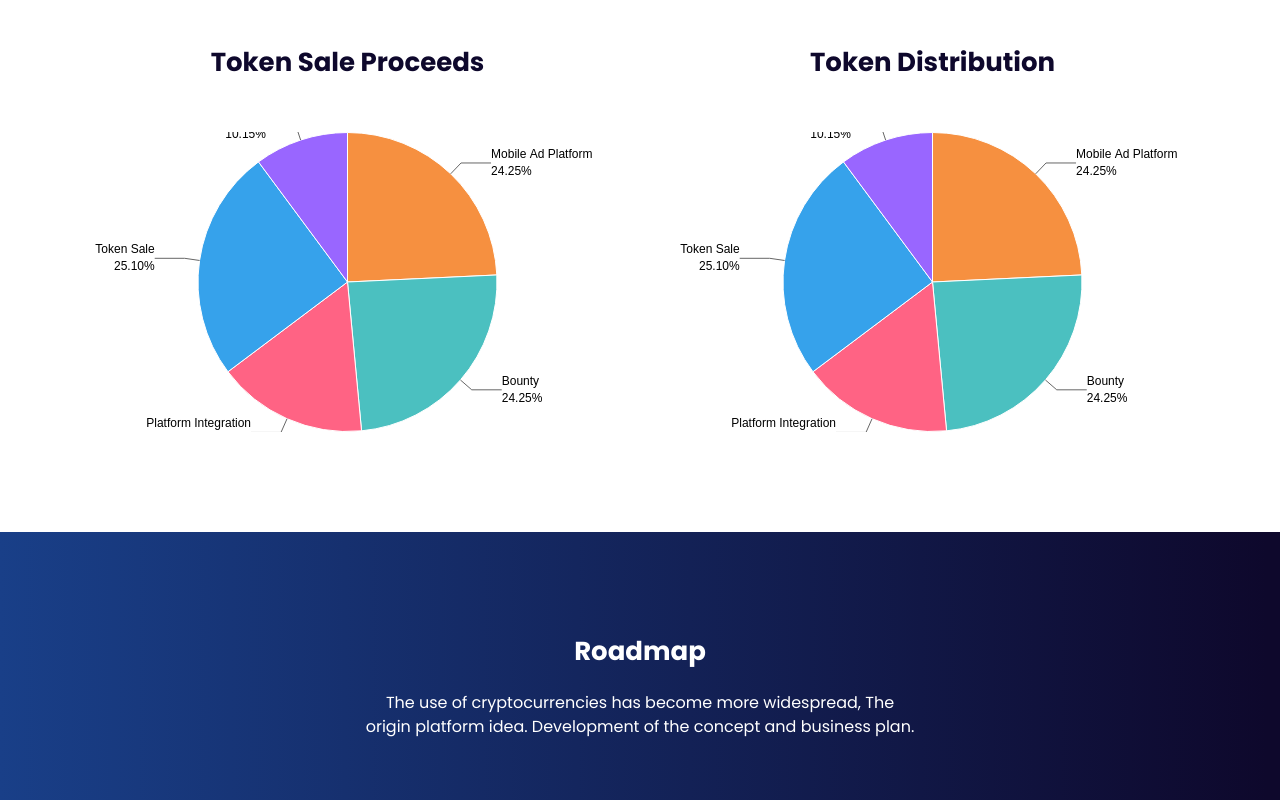
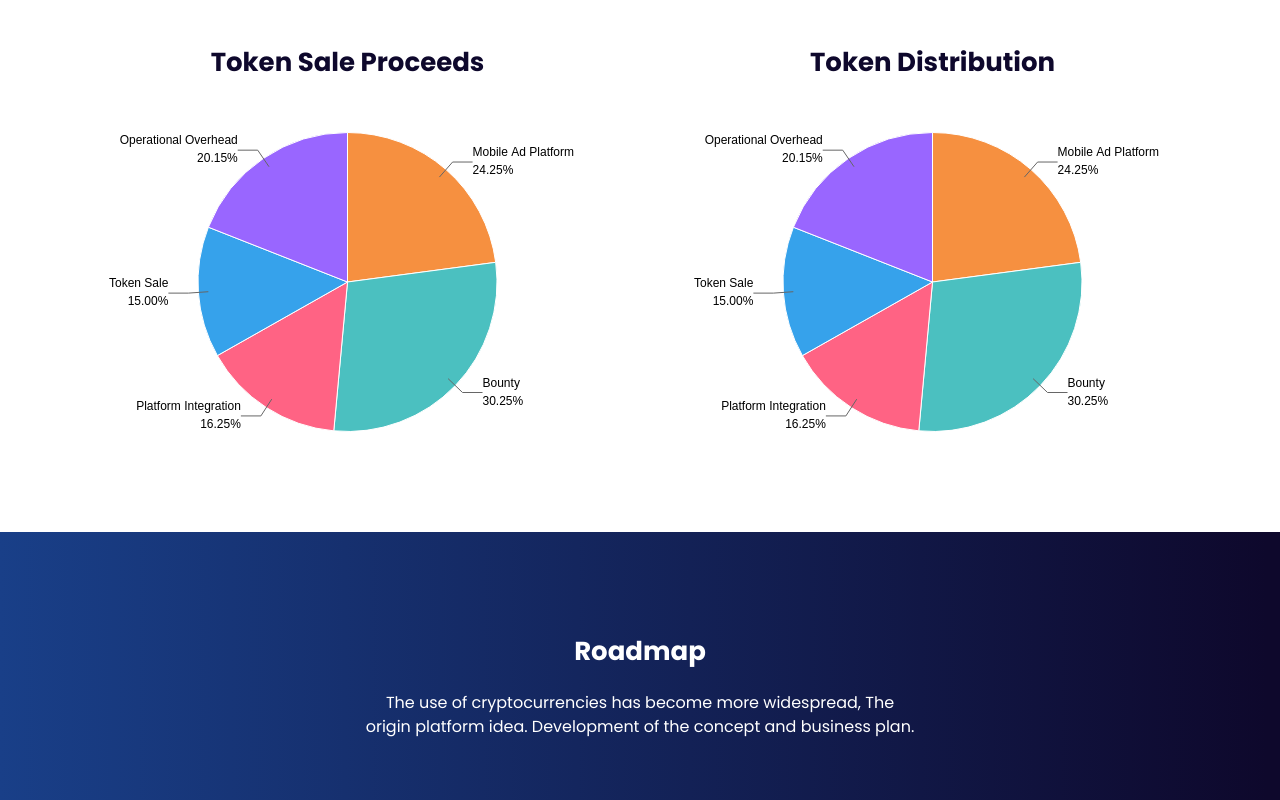
Before and after one commit to Ahsanch007/Cryptocash, a Next.js app: page / in a window 1280 px wide. Shown: the part 3460-4260 px from the top of the page. Built offline with nearby package versions, Linux system fonts and the light colour scheme.

Commit message:
graph issue fixed

```diff
--- a/src/components/Home/Contact.js
+++ b/src/components/Home/Contact.js
@@ -12,13 +12,13 @@ export const Contact = () => {
     return (
         <div className='bg-[#fbfaff]'>
             <div className=" ">
-                <div className="grid grid-cols-12">
+                <div className="">
                     {/* <div className="col-span-12 lg:col-span-7 relative">
                         <div className="h-full">
                             <Location />
                         </div>
                     </div> */}
-                    <div className="col-span-12 lg:col-span-12 px-[15px]">
+                    <div className="max-w-[500px] mx-auto px-[15px]">
                         <div className="py-[40px] px-[30px]">
                             <div className="" data-aos="fade-up" data-aos-duration='1100'>
                                 <h4 className='text-[#0e082c] font-bold text-[26px] mb-[20px] '>
--- a/src/components/ui/PieChart.js
+++ b/src/components/ui/PieChart.js
@@ -15,7 +15,7 @@ const PieChartWithLabels = () => {
         ],
         datasets: [
             {
-                data: [24.25, 24.25, 16.25, 25.1, 10.15],
+                data: [24.25, 30.25, 16.25, 15, 20.15],
                 backgroundColor: [
                     '#F69040', // Orange
                     '#4BC0C0', // Teal
@@ -59,20 +59,28 @@ const PieChartWithLabels = () => {
 
             // Calculate the starting point of the callout line
             const outerRadius = arc.outerRadius;
-            const startX = Math.cos(centerAngle) * outerRadius + width / 2;
-            const startY = Math.sin(centerAngle) * outerRadius + height / 2;
+            const startX = Math.cos(centerAngle) * (outerRadius - 10) + width / 2; // Start inside the pie chart
+            const startY = Math.sin(centerAngle) * (outerRadius - 10) + height / 2; // Start inside the pie chart
 
-            // Calculate the end point of the straight line (extension)
-            const lineLength = 15; // Length of the first segment
+            // Set the callout line's length and avoid overflowing out of bounds
+            const lineLength = 10;
             const endX = Math.cos(centerAngle) * (outerRadius + lineLength) + width / 2;
             const endY = Math.sin(centerAngle) * (outerRadius + lineLength) + height / 2;
 
-            // Determine the alignment for the horizontal segment
-            const horizontalOffset = 30; // Horizontal offset for the label line
-            const labelX = endX < width / 2 ? endX - horizontalOffset : endX + horizontalOffset;
-            const labelY = endY;
+            // Adjust label position based on the angle to ensure it stays inside the canvas
+            const horizontalOffset = 20;
+            let labelX = endX < width / 2 ? endX - horizontalOffset : endX + horizontalOffset;
 
-            // Draw the straight segment of the callout line
+            // Ensure the label stays within the canvas horizontally
+            labelX = Math.max(20, Math.min(labelX, width - 20));
+
+            // Adjust vertical position to avoid clipping
+            let labelY = endY;
+            const padding = 10; // Add padding to the top and bottom
+            if (endY < padding) labelY = padding; // Top padding
+            if (endY > height - padding) labelY = height - padding; // Bottom padding
+
+            // Draw the callout line
             ctx.beginPath();
             ctx.moveTo(startX, startY);
             ctx.lineTo(endX, endY);
@@ -91,11 +99,16 @@ const PieChartWithLabels = () => {
             ctx.fillStyle = '#000';
             ctx.font = '12px Arial';
             ctx.textAlign = endX < width / 2 ? 'right' : 'left';
-            ctx.fillText(label, labelX, labelY - 5); // Category label
-            ctx.fillText(percentage, labelX, labelY + 12); // Percentage
+
+            // Adjust the label placement to avoid overlap
+            const labelYAdjusted = labelY - 6;
+            const percentageYAdjusted = labelY + 12;
+
+            // Draw the label and percentage
+            ctx.fillText(label, labelX, labelYAdjusted); // Category label
+            ctx.fillText(percentage, labelX, percentageYAdjusted); // Percentage
         });
     };
-
 
     return (
         <div className='' style={{ width: '100%', height: '300px', position: 'relative' }}>
@@ -114,3 +127,4 @@ const PieChartWithLabels = () => {
 };
 
 export default PieChartWithLabels;
+``
```
